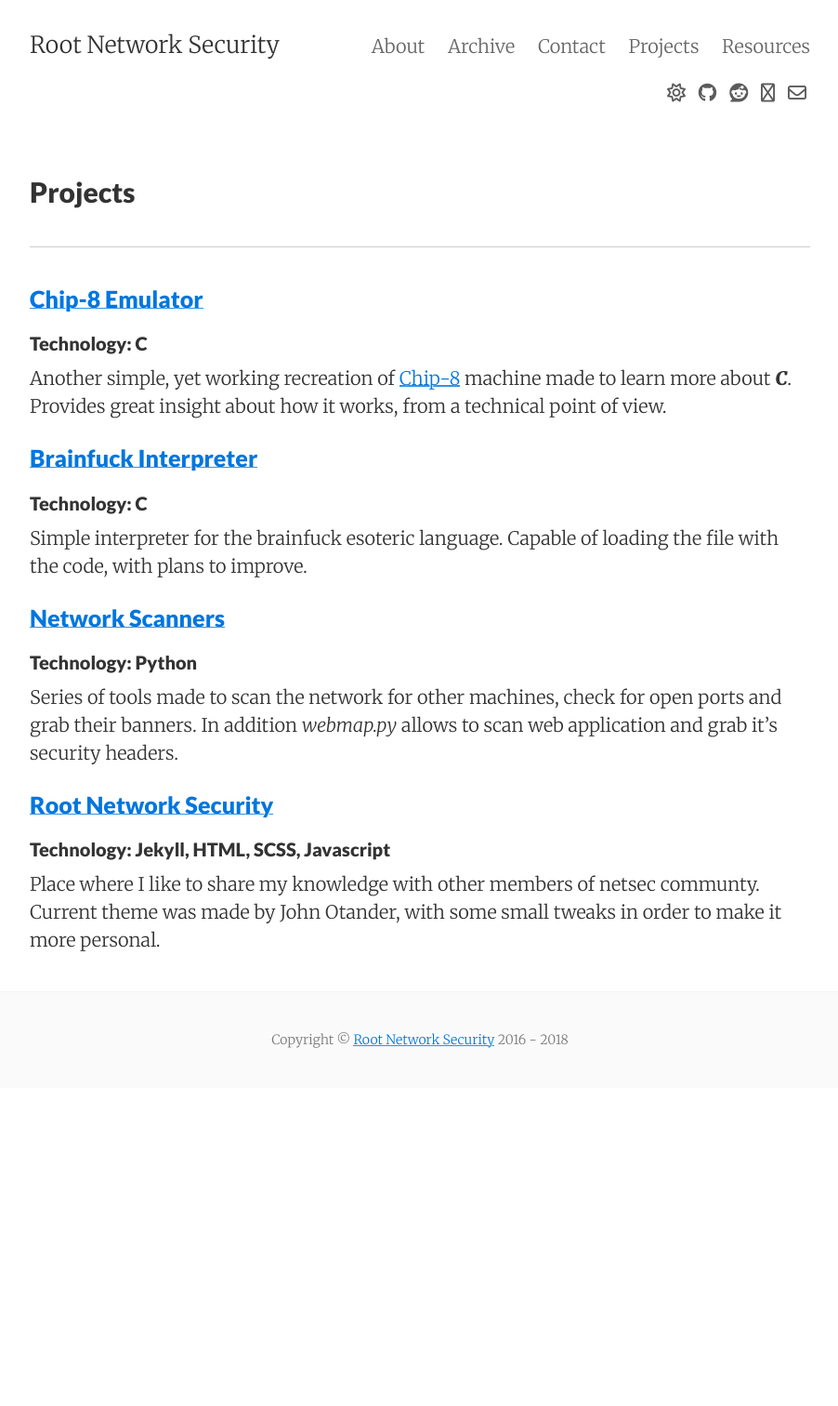
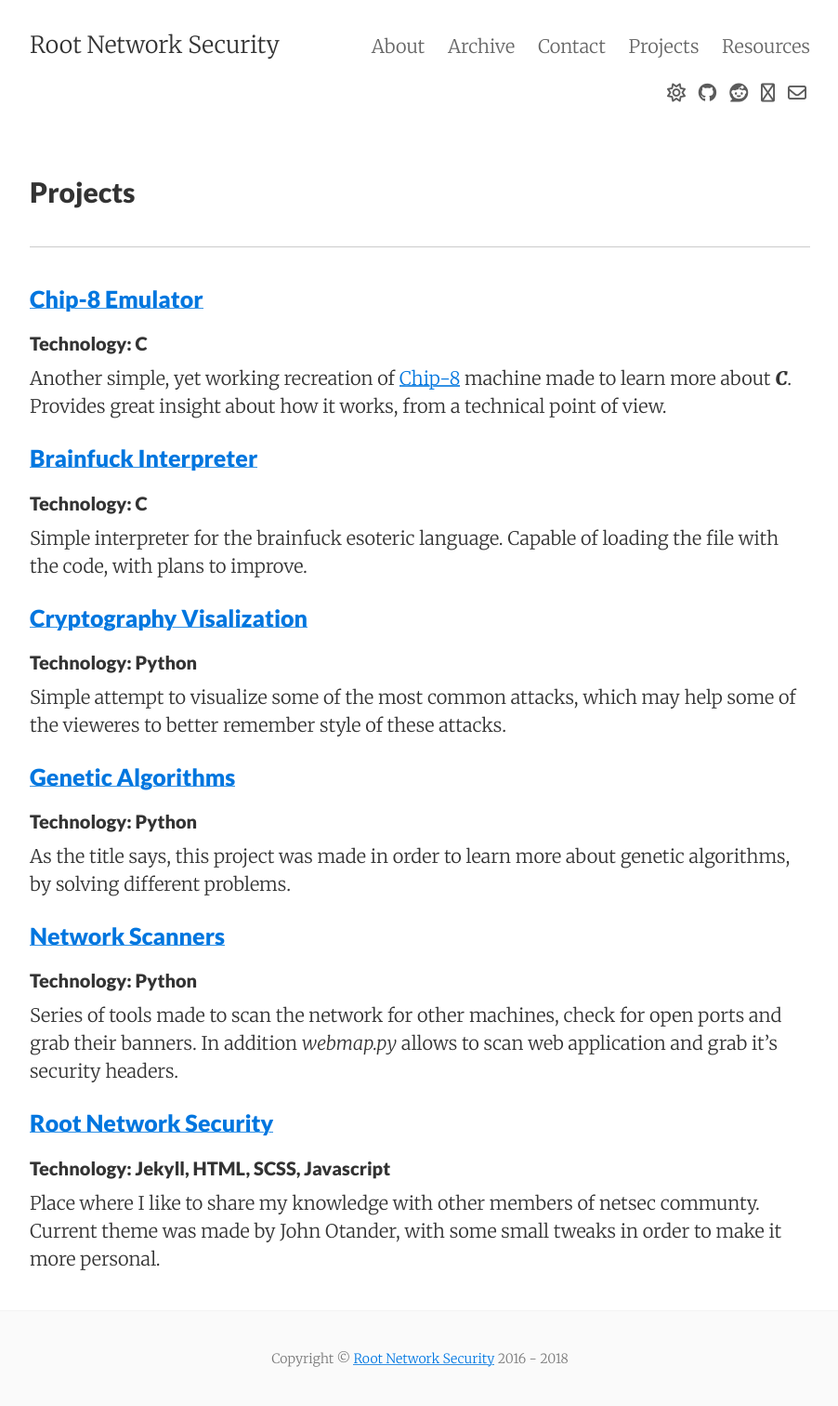
Before and after one commit to W3ndige/rootnetsec.github.io, a Jekyll site: the page built from projects.md, in a window 1280 px wide. Shown: the whole page at 93% size, without its empty margins (188-1090 px from the left). Built offline with Jekyll 4.4.1, drawn with Linux system fonts in a browser that asks for light colours; nearby versions of some CDN libraries; before the commit the page ends 1170 px from its top, so only the background shows below that.

Commit message:
Projects page update

```diff
--- a/projects.md
+++ b/projects.md
@@ -14,6 +14,13 @@ Another simple, yet working recreation of [Chip-8](https://en.wikipedia.org/wiki
 #### Technology: C
 Simple interpreter for the brainfuck esoteric language. Capable of loading the file with the code, with plans to improve.
 
+### [Cryptography Visalization](https://github.com/W3ndige/cryptography)
+#### Technology: Python
+Simple attempt to visualize some of the most common attacks, which may help some of the vieweres to better remember style of these attacks.
+
+### [Genetic Algorithms](https://github.com/W3ndige/genetic-algorithms)
+#### Technology: Python
+As the title says, this project was made in order to learn more about genetic algorithms, by solving different problems.
 
 ### [Network Scanners](https://github.com/W3ndige/poor-network-scanner)
 #### Technology: Python
```
